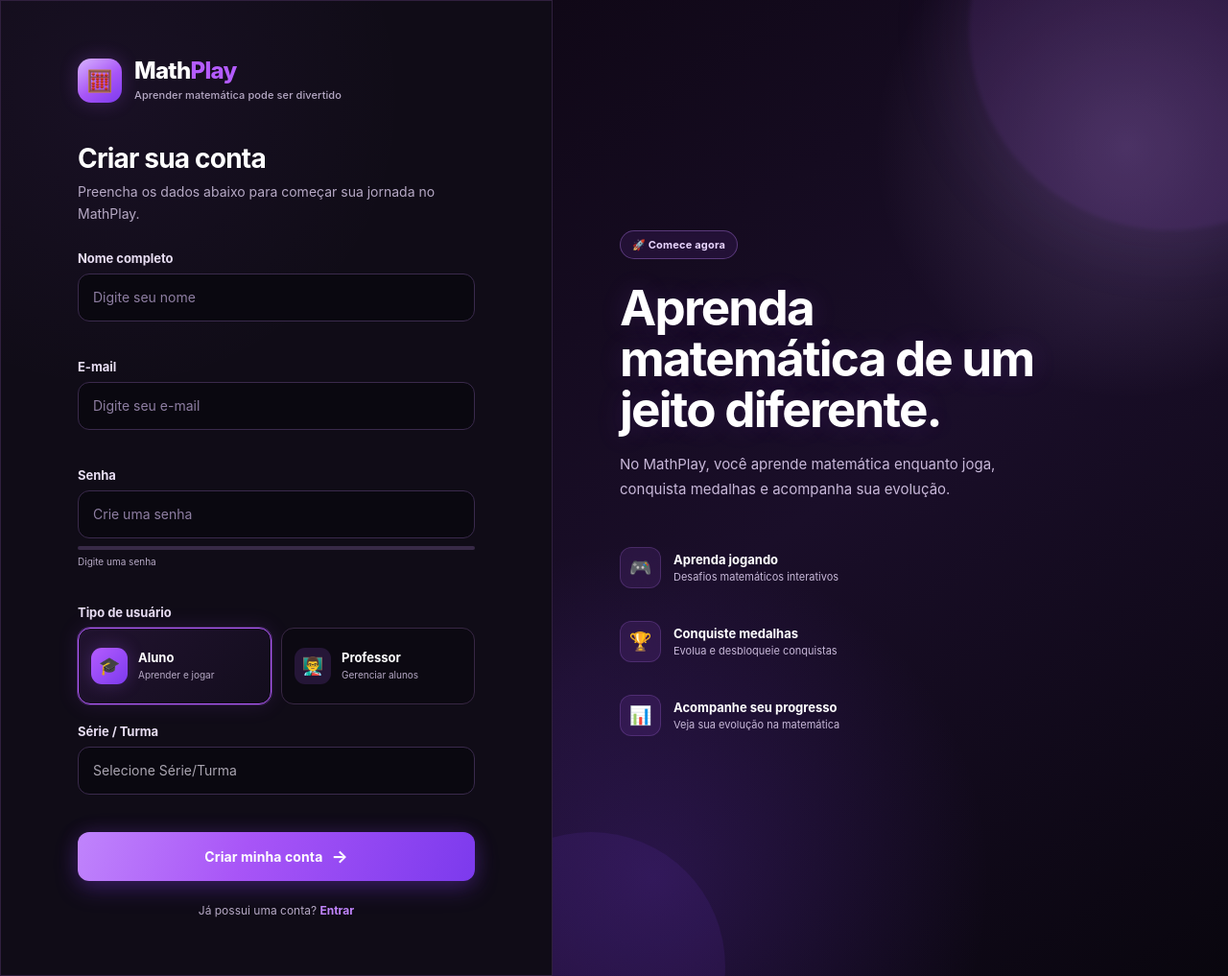
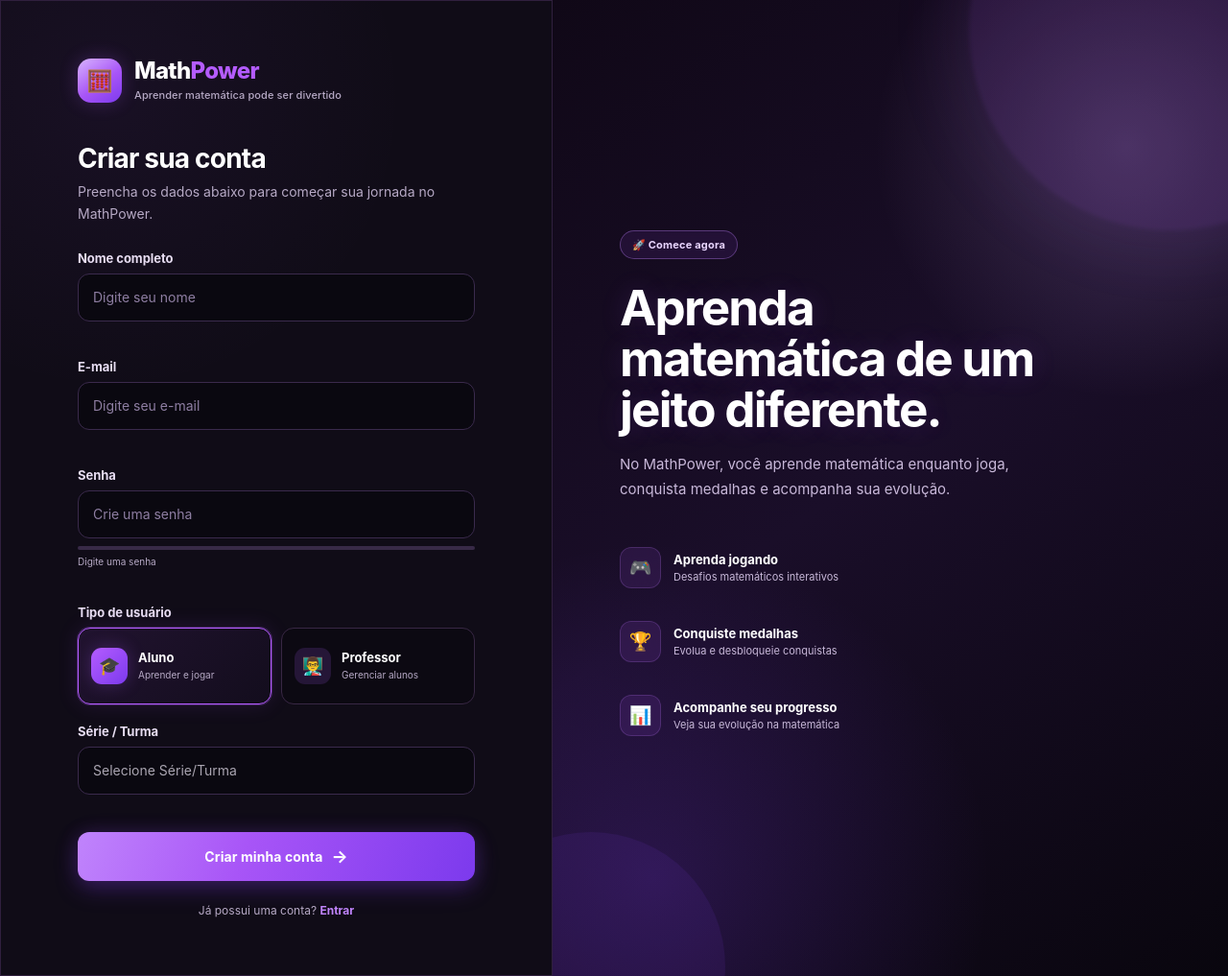
Before and after one commit to louenyrossi/TCC-final, a PHP site: page /cadastro.php in a window 1280 px wide. Shown: the whole page at 96% size. Run offline with PHP 8.4, Linux system fonts and the light colour scheme; data comes from the database, SQL or seed files in the repository.

Commit message:
melhorandoo

```diff
--- a/cadastro.php
+++ b/cadastro.php
@@ -261,7 +261,7 @@ if ($_SERVER['REQUEST_METHOD'] === 'POST') {
         content="width=device-width, initial-scale=1.0"
     >
 
-    <title>Cadastro | MathPlay</title>
+    <title>Cadastro | MathPower</title>
 
 
     <link
@@ -296,7 +296,7 @@ if ($_SERVER['REQUEST_METHOD'] === 'POST') {
             <div>
 
                 <h1>
-                    Math<span>Play</span>
+                    Math<span>Power</span>
                 </h1>
 
                 <p>
@@ -318,7 +318,7 @@ if ($_SERVER['REQUEST_METHOD'] === 'POST') {
 
             <p>
                 Preencha os dados abaixo para começar
-                sua jornada no MathPlay.
+                sua jornada no MathPower.
             </p>
 
         </div>
@@ -680,7 +680,7 @@ if ($_SERVER['REQUEST_METHOD'] === 'POST') {
 
 
             <p>
-                No MathPlay, você aprende matemática
+                No MathPower, você aprende matemática
                 enquanto joga, conquista medalhas
                 e acompanha sua evolução.
             </p>
```
